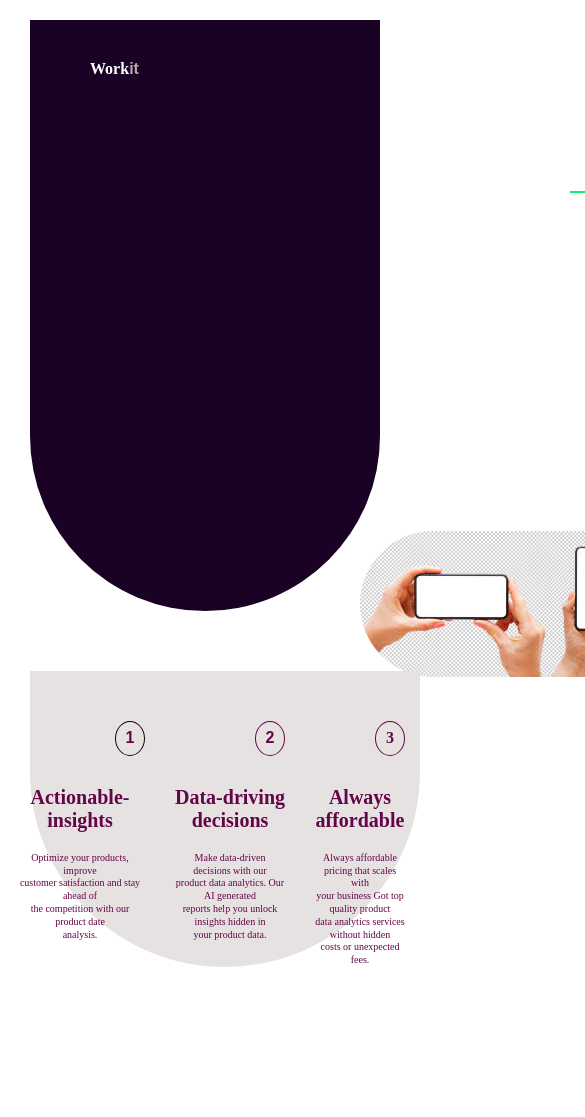
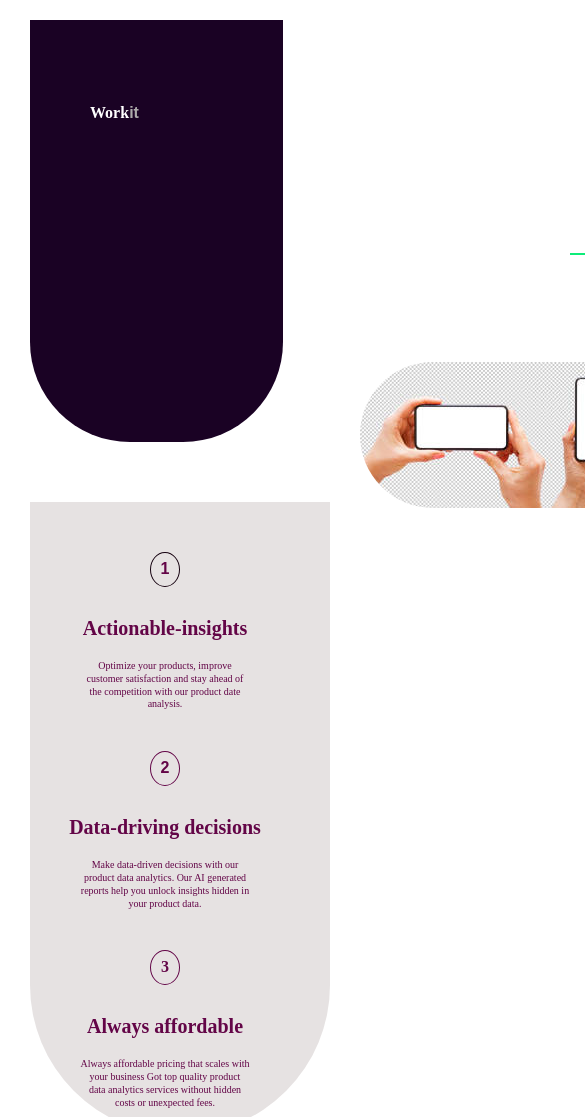
Before and after one commit to Kurtwelle/workit, a plain HTML site: page index.html in a window 390 px wide. Shown: the top 1117 px of the page, 585 px wide, since content can reach past the window. Drawn offline with Linux system fonts and the light colour scheme.

Commit message:
work continue

```diff
--- a/style.css
+++ b/style.css
@@ -307,10 +307,86 @@ h5{
     width: 20px;
 }
 
-@mobile ( max-width: 896px ){
+@media(max-width: 896px){
     .container{
         background-color:navy blue;
-        width:100px;
+        width:100vh;
+        height: 30vh;
+        display: block;
+        flex-direction: column;
     }
-    .
+    .topborder{
+        font-display: column;
+        flex-direction: column;
+        background-color: rgb(26, 2, 36);
+        color: #ffffff;
+        justify-content: center;
+        align-content: center;
+        height: 50vh;
+        width: 30vh;
+        border-bottom-left-radius: 100px;
+        border-bottom-right-radius: 100px;
+        padding: 10px;
+        /* margin: 20px; */
+    }
+
+    .topcontent{
+        display: block;
+        flex-direction: column;
+        width: 30vh;
+        justify-content: center;
+        align-items: center;
+        align-content: center;
+
+        /* margin-left: 50px;
+        margin-top: 30px; */
+    }
+
+    .apply{
+        justify-content: flex-start;
+        align-items: center;
+        display: block;
+        margin-right: 0px;
+    }
+
+    .middle{
+        display: block;
+        flex-direction:column;
+        width:300px;
+        height:75vh;
+    }
+    .firstcontent{
+        margin-bottom: 40px;
+    }
+    .no1{
+        justify-content: center;
+        margin-left: 120px;
+    }
+    .secondcontent{
+        margin-bottom: 40px;
+    }
+    .no2{
+        margin-left: 120px;
+    }
+    .no3{
+        margin-left: 120px;
+    }
+    .bottom{
+        display: block;
+        flex-direction: column;
+        justify-content: center;
+        background-color: #0dec79;
+        margin-left: 20px;
+    }
+    .dev{
+        display: flex;
+        margin-left: 150px;
+    }
+
+    .lastcontent{
+        margin-top:50px;
+        width: 200px;
+        position: relative;
+        top: 70px;
+    }
 }
```
